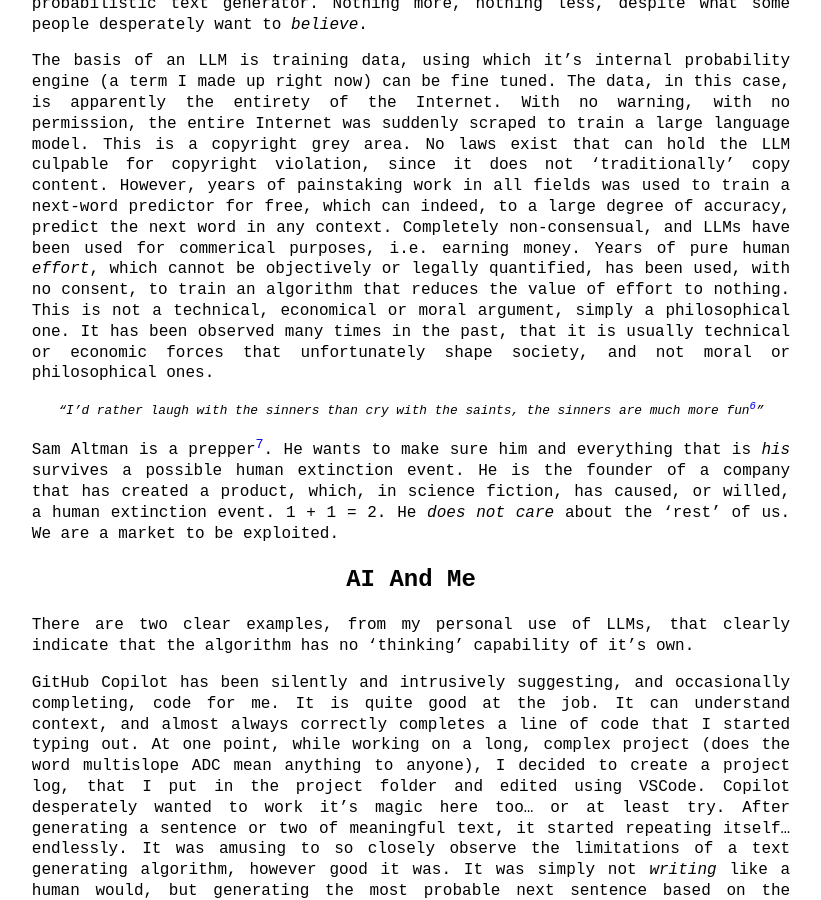
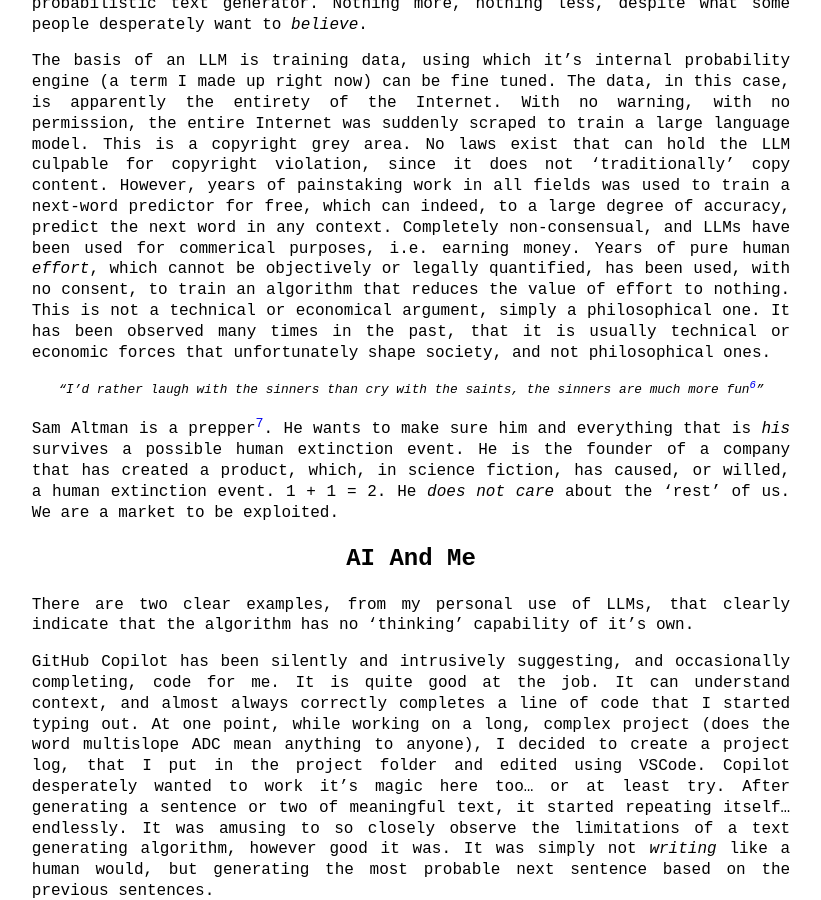
Before and after one commit to NNNILabs/NNNILabs.github.io, a Jekyll site: the page built from _posts/2024-11-22-It-might-be-A-but-it-is-certainly-not-I!.md, in a window 1280 px wide and 900 px high, scrolled down 3072 px. Shown: the whole window, without its empty margins (229-1050 px from the left). Built offline with Jekyll 4.4.1, drawn with Linux system fonts in a browser that asks for light colours.

Commit message:
Update 2024-11-22-It-might-be-A-but-it-is-certainly-not-I!.md

```diff
--- a/_posts/2024-11-22-It-might-be-A-but-it-is-certainly-not-I!.md
+++ b/_posts/2024-11-22-It-might-be-A-but-it-is-certainly-not-I!.md
@@ -58,7 +58,7 @@
 
 A fundamental marketing concept is to sell something as more than what it really is, and 'AI' is no different. That marketing has, unfortunately, proven to be extremely effective, extracting billions in funding from various sources. It is quite unfortunate that tech investors rarely understand what they are funding, and let themselves be talked into schemes that are unfeasible or unethical, with the promise of multiplying their investment. Claiming that a computer algorithm was invented that is capable of *thinking*, and maybe *outperforming* a human, is just such a scheme. An LLM is simply a probabilistic text generator. Nothing more, nothing less, despite what some people desperately want to *believe*.
 
-The basis of an LLM is training data, using which it's internal probability engine (a term I made up right now) can be fine tuned. The data, in this case, is apparently the entirety of the Internet. With no warning, with no permission, the entire Internet was suddenly scraped to train a large language model. This is a copyright grey area. No laws exist that can hold the LLM culpable for copyright violation, since it does not 'traditionally' copy content. However, years of painstaking work in all fields was used to train a next-word predictor for free, which can indeed, to a large degree of accuracy, predict the next word in any context. Completely non-consensual, and LLMs have been used for commerical purposes, i.e. earning money. Years of pure human *effort*, which cannot be objectively or legally quantified, has been used, with no consent, to train an algorithm that reduces the value of effort to nothing. This is not a technical, economical or moral argument, simply a philosophical one. It has been observed many times in the past, that it is usually technical or economic forces that unfortunately shape society, and not moral or philosophical ones.
+The basis of an LLM is training data, using which it's internal probability engine (a term I made up right now) can be fine tuned. The data, in this case, is apparently the entirety of the Internet. With no warning, with no permission, the entire Internet was suddenly scraped to train a large language model. This is a copyright grey area. No laws exist that can hold the LLM culpable for copyright violation, since it does not 'traditionally' copy content. However, years of painstaking work in all fields was used to train a next-word predictor for free, which can indeed, to a large degree of accuracy, predict the next word in any context. Completely non-consensual, and LLMs have been used for commerical purposes, i.e. earning money. Years of pure human *effort*, which cannot be objectively or legally quantified, has been used, with no consent, to train an algorithm that reduces the value of effort to nothing. This is not a technical or economical argument, simply a philosophical one. It has been observed many times in the past, that it is usually technical or economic forces that unfortunately shape society, and not philosophical ones.
 
 > "I'd rather laugh with the sinners than cry with the saints, the sinners are much more fun[^6]"
 
```
